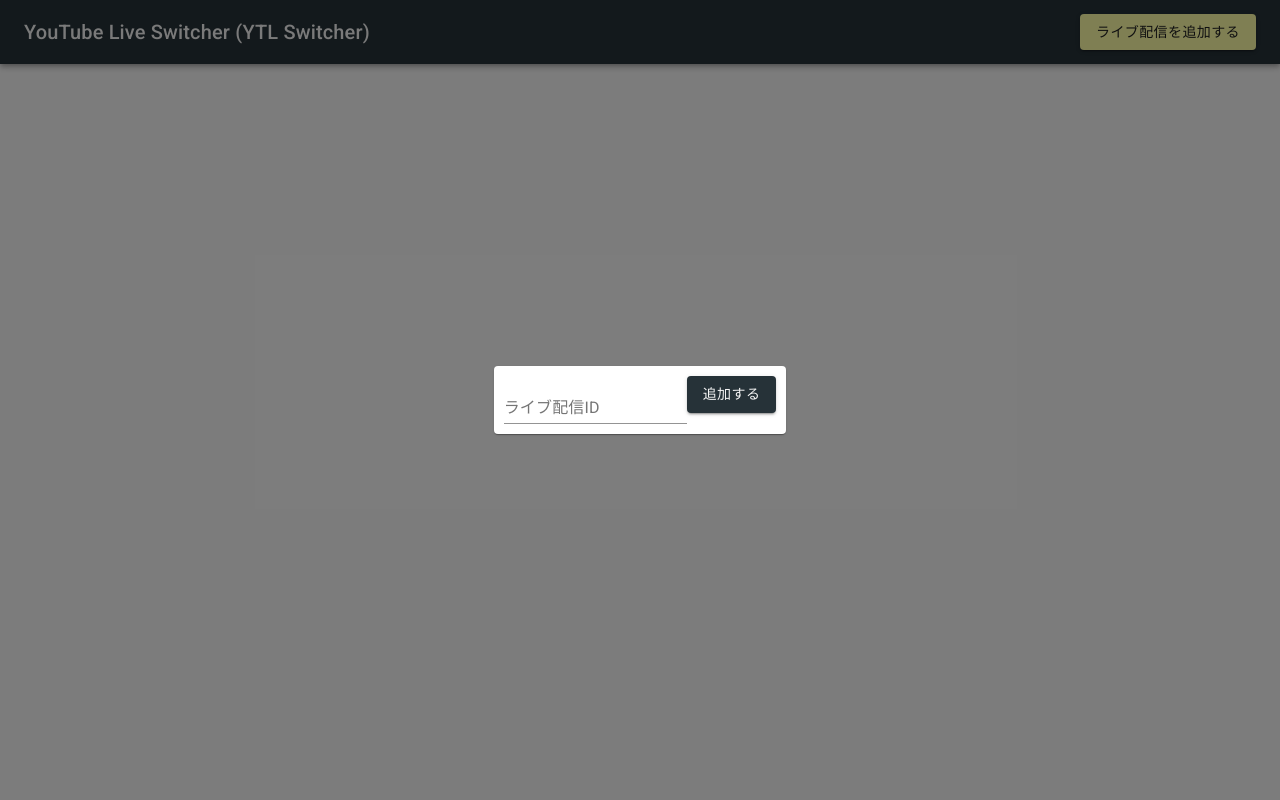
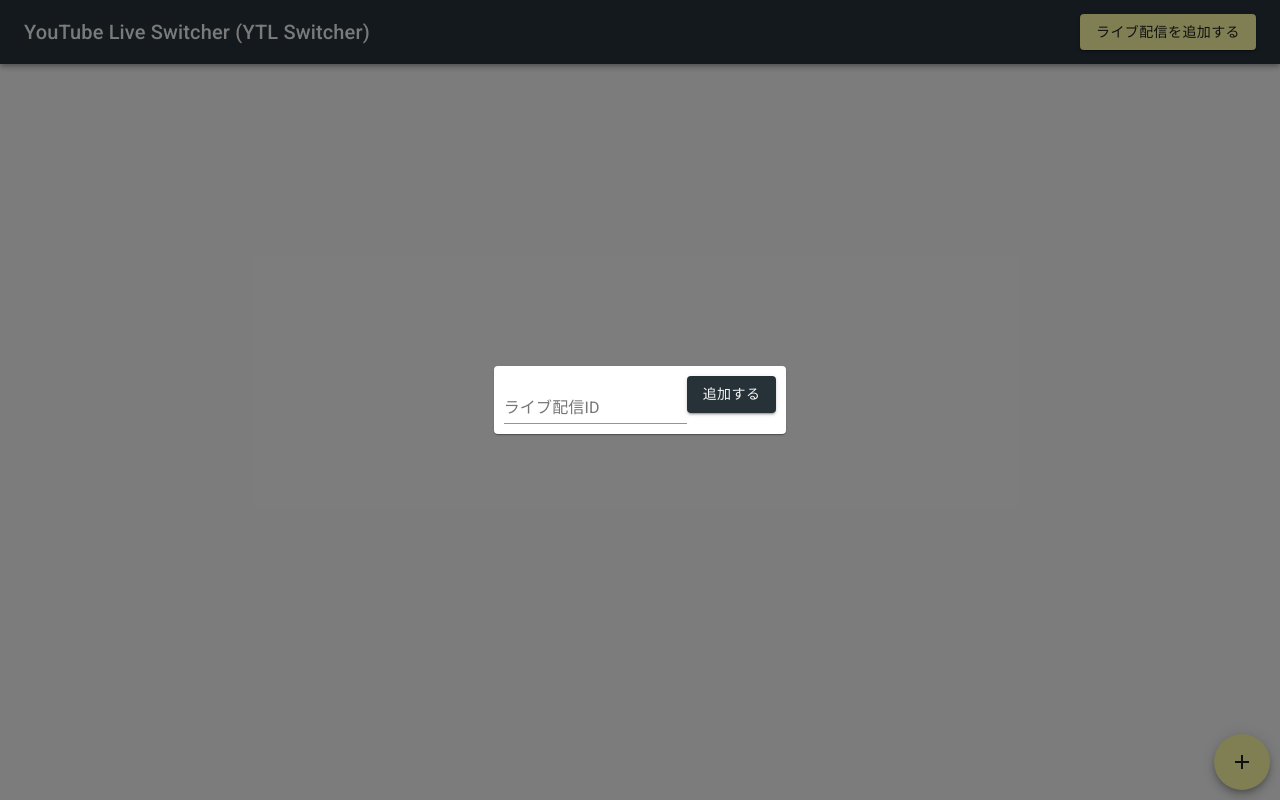
Before and after one commit to uitspitss/ytl-switcher, a Next.js app: page / in a window 1280 px wide. Both pictures are taken after a click on the button "ライブ配信を追加する". Built offline with nearby package versions, Linux system fonts and the light colour scheme.

Commit message:
Add AdditionButton

```diff
--- /dev/null
+++ b/components/AdditionButton.tsx
@@ -0,0 +1,44 @@
+import React, { FC, useState } from 'react';
+import Fab from '@material-ui/core/Fab';
+import Button from '@material-ui/core/Button';
+import AddIcon from '@material-ui/icons/Add';
+import styled from '@emotion/styled';
+import AdditionForm from './AdditionForm';
+
+const StyledFab = styled(Fab)`
+  position: absolute !important;
+  bottom: 10px;
+  right: 10px;
+`;
+
+type Props = {
+  floating?: boolean;
+};
+
+const AdditionButton: FC<Props> = ({ floating = false }) => {
+  const [open, setOpen] = useState(false);
+
+  const handleOpen = () => {
+    setOpen(true);
+  };
+  const handleClose = () => {
+    setOpen(false);
+  };
+
+  return (
+    <>
+      {floating ? (
+        <StyledFab onClick={handleOpen} color="secondary">
+          <AddIcon />
+        </StyledFab>
+      ) : (
+        <Button onClick={handleOpen} color="secondary" variant="contained">
+          ライブ配信を追加する
+        </Button>
+      )}
+      <AdditionForm isOpen={open} handleClose={handleClose} />
+    </>
+  );
+};
+
+export default AdditionButton;
--- a/components/AdditionForm.tsx
+++ b/components/AdditionForm.tsx
@@ -1,4 +1,4 @@
-import React, { FC, useState, useContext } from 'react';
+import React, { FC, useContext } from 'react';
 import { useForm } from 'react-hook-form';
 import Modal from '@material-ui/core/Modal';
 import Paper from '@material-ui/core/Paper';
@@ -26,44 +26,40 @@ const StyledForm = styled.form`
   margin: 10px;
 `;
 
-const AdditionForm: FC = () => {
+type Props = {
+  isOpen: boolean;
+  handleClose: () => void;
+};
+
+const AdditionForm: FC<Props> = ({ isOpen, handleClose }) => {
   const { state, dispatch } = useContext(StoreContext);
-  const [open, setOpen] = useState(false);
 
-  const { register, handleSubmit } = useForm<{ videoId: string }>();
-  const onSubmitAdd = handleSubmit(({ videoId }) => {
-    if (videoId && typeof videoId === 'string')
-      dispatch({
-        type: ADD_VIDEO,
-        payload: { videoId },
-      });
+  const deletionForm = useForm<{ videoId: string }>();
+  const additionForm = useForm<{ videoId: string }>();
+  const onSubmitDelete = deletionForm.handleSubmit(({ videoId }) => {
+    console.log(videoId);
+    dispatch({
+      type: DELETE_VIDEO,
+      payload: { videoId },
+    });
   });
-  const onSubmitDelete = handleSubmit(({ videoId }) => {
-    if (videoId && typeof videoId === 'string')
-      dispatch({
-        type: DELETE_VIDEO,
-        payload: { videoId },
-      });
+  const onSubmitAdd = additionForm.handleSubmit(({ videoId }) => {
+    console.log(videoId);
+    dispatch({
+      type: ADD_VIDEO,
+      payload: { videoId },
+    });
   });
-  const handleOpen = () => {
-    setOpen(true);
-  };
-  const handleClose = () => {
-    setOpen(false);
-  };
 
   return (
     <>
-      <Button onClick={handleOpen} variant="contained" color="secondary">
-        ライブ配信を追加する
-      </Button>
-      <StyledModal open={open} onClose={handleClose}>
+      <StyledModal open={isOpen} onClose={handleClose}>
         <StyledPaper>
           {state.lives.map(live => (
             <StyledForm key={live.videoId} onSubmit={onSubmitDelete}>
               <TextField
                 name="videoId"
-                inputRef={register({ required: true })}
+                inputRef={deletionForm.register({ required: true })}
                 defaultValue={live.videoId}
                 label="ライブ配信ID"
               />
@@ -75,7 +71,7 @@ const AdditionForm: FC = () => {
           <StyledForm onSubmit={onSubmitAdd}>
             <TextField
               name="videoId"
-              inputRef={register({ required: true })}
+              inputRef={additionForm.register({ required: true })}
               label="ライブ配信ID"
             />
             <Button type="submit" variant="contained" color="primary">
--- a/components/NavBar.tsx
+++ b/components/NavBar.tsx
@@ -3,21 +3,21 @@ import AppBar from '@material-ui/core/AppBar';
 import Toolbar from '@material-ui/core/Toolbar';
 import Typography from '@material-ui/core/Typography';
 import styled from '@emotion/styled';
-import AdditionForm from './AdditionForm';
+import AdditionButton from './AdditionButton';
 
 const StyledTitle = styled(Typography)`
   flex-grow: 1;
 `;
 
-const Logo = () => (
+const NavBar = () => (
   <AppBar position="static">
     <Toolbar>
       <StyledTitle variant="h6">
         YouTube Live Switcher (YTL Switcher)
       </StyledTitle>
-      <AdditionForm />
+      <AdditionButton />
     </Toolbar>
   </AppBar>
 );
 
-export default Logo;
+export default NavBar;
--- a/pages/index.tsx
+++ b/pages/index.tsx
@@ -1,14 +1,25 @@
 import React from 'react';
 import { NextPage } from 'next';
+import styled from '@emotion/styled';
 import NavBar from '../components/NavBar';
 import VideoGrid from '../components/VideoGrid';
+import AdditionButton from '../components/AdditionButton';
 import { StoreProvider } from '../store';
+
+const StyledDiv = styled.div`
+  position: relative;
+  width: 100vw;
+  height: 100vh;
+`;
 
 const IndexPage: NextPage = () => {
   return (
     <StoreProvider>
-      <NavBar />
-      <VideoGrid />
+      <StyledDiv>
+        <NavBar />
+        <VideoGrid />
+        <AdditionButton floating />
+      </StyledDiv>
     </StoreProvider>
   );
 };
```
